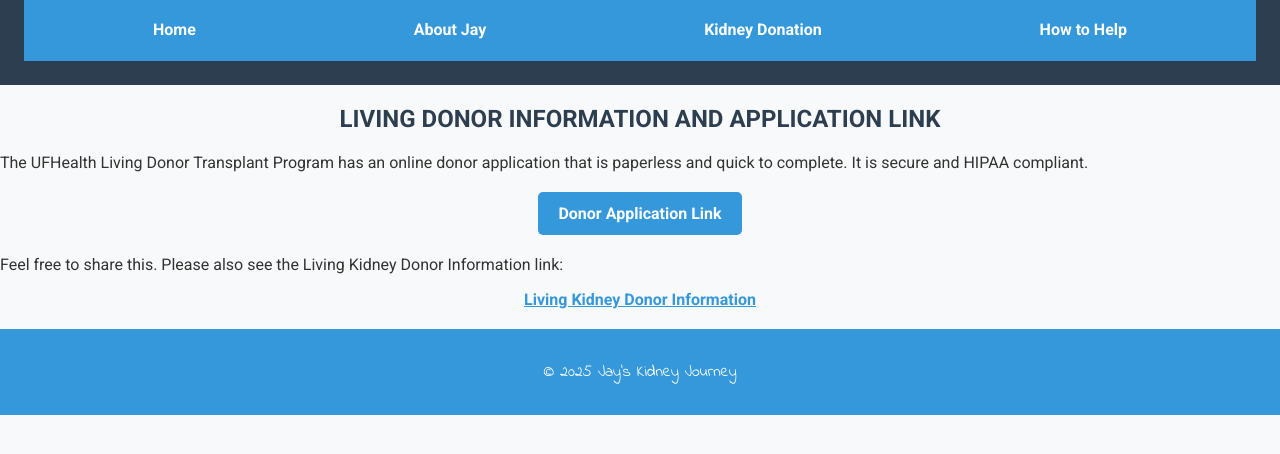
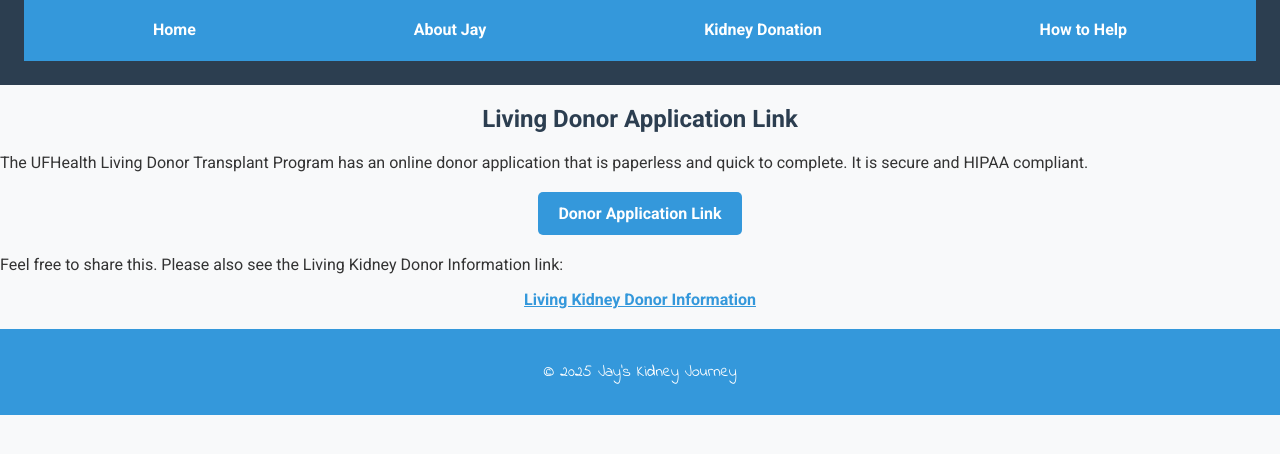
Before and after one commit to hannahrb03/jaybockischkidney, a plain HTML site: page docs/donation.html in a window 1280 px wide. Shown: the part 114-568 px from the top of the page. Drawn offline with Linux system fonts and the light colour scheme.

Commit message:
Update donation.html

```diff
--- a/docs/donation.html
+++ b/docs/donation.html
@@ -25,7 +25,7 @@
         </nav>
     </header>
     <main>
-        <h2>LIVING DONOR INFORMATION AND APPLICATION LINK</h2>
+        <h2>Living Donor Application Link</h2>
         <p>
             The UFHealth Living Donor Transplant Program has an online donor application that is paperless and quick to complete. It is secure and HIPAA compliant.
         </p>
```
